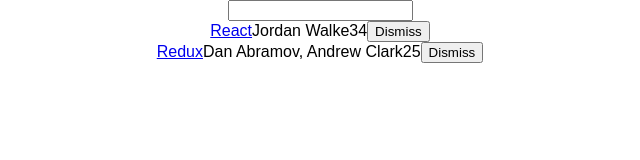
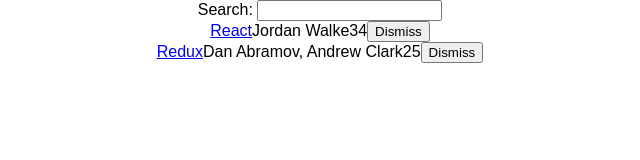
Before and after one commit to peippo/hackernews, a React (Create React App) app: page / in a window 1280 px wide. Shown: the top 160 px of the page, without its empty margins (320-960 px from the left). Built offline with nearby package versions, Linux system fonts and the light colour scheme.

Commit message:
Add input field label through props object children property

```diff
--- a/src/App.js
+++ b/src/App.js
@@ -57,7 +57,7 @@
     const { searchTerm, list } = this.state;
     return (
       <div className="App">
-        <Search value={searchTerm} onSearchChange={this.onSearchChange} />
+        <Search value={searchTerm} onSearchChange={this.onSearchChange}>Search:</Search>
         <Table list={list} pattern={searchTerm} onDismiss={this.onDismiss} />
       </div>
     );
@@ -66,10 +66,10 @@
 
 class Search extends Component {
   render() {
-    const { value, onSearchChange } = this.props;
+    const { value, onSearchChange, children } = this.props;
     return (
       <form>
-        <input type="text" value={value} onChange={onSearchChange} />
+        <label>{children}</label> <input type="text" value={value} onChange={onSearchChange} />
       </form>
     );
   }
```
